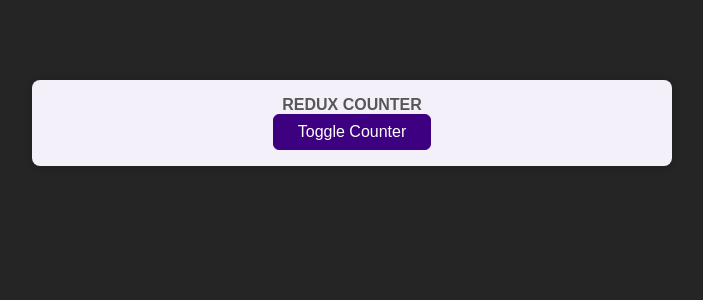
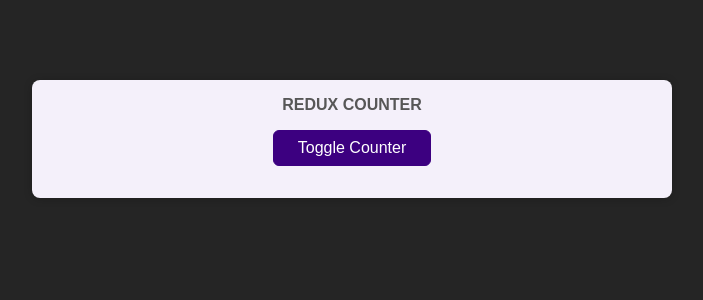
Before and after one commit to ogedengbewisdom/reactRedux, a React (Create React App) app: page / in a window 1280 px wide. Shown: the top 300 px of the page, without its empty margins (288-991 px from the left). Built offline with nearby package versions, Linux system fonts and the light colour scheme.

Commit message:
adding margin to the button

```diff
--- a/src/components/Counter.module.css
+++ b/src/components/Counter.module.css
@@ -15,6 +15,10 @@
   font-size: 1rem;
 }
 
+.counter button {
+  margin: 1rem;
+}
+
 .value {
   font-size: 2rem;
   color: #3c0080;
```
